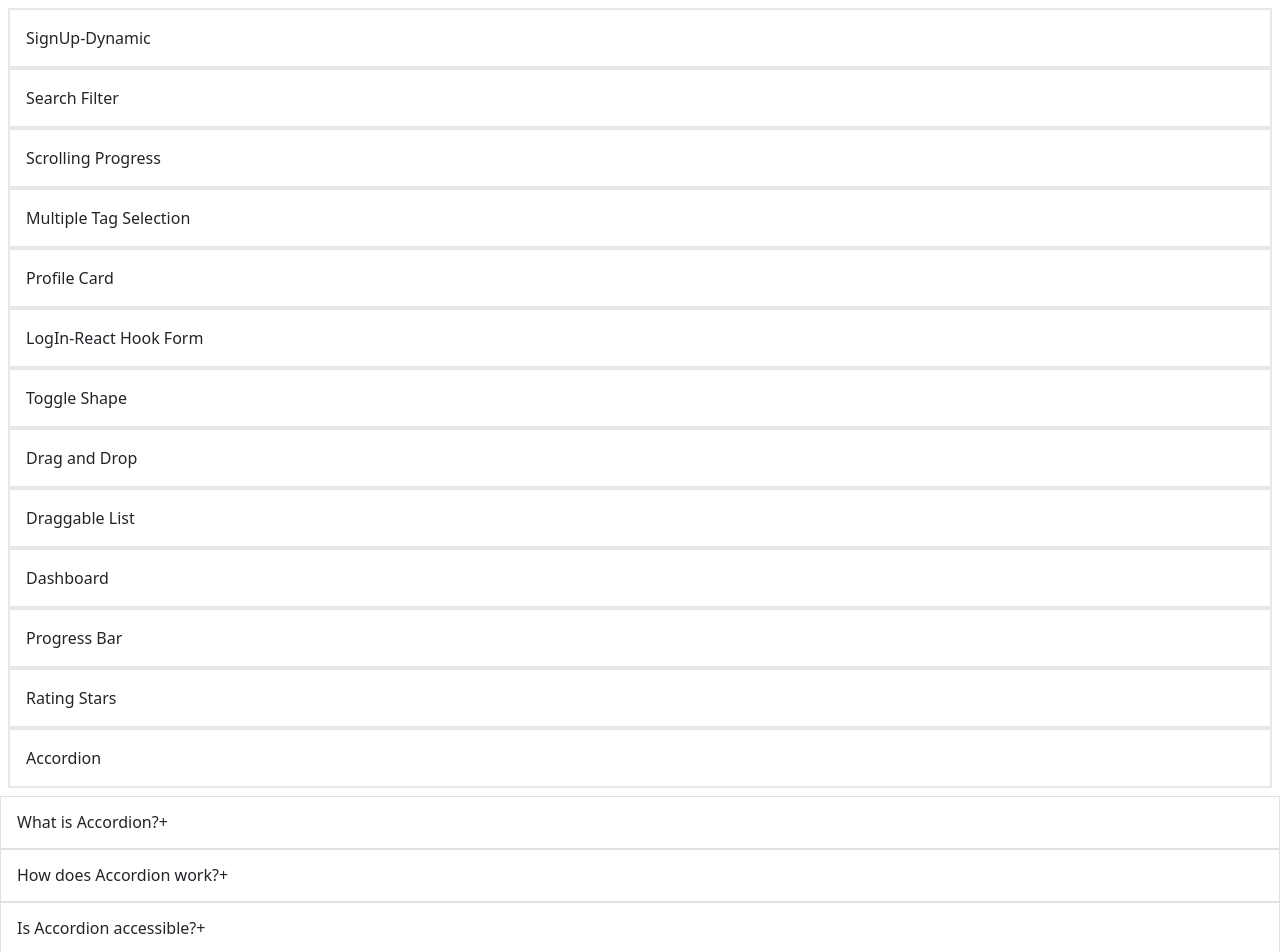
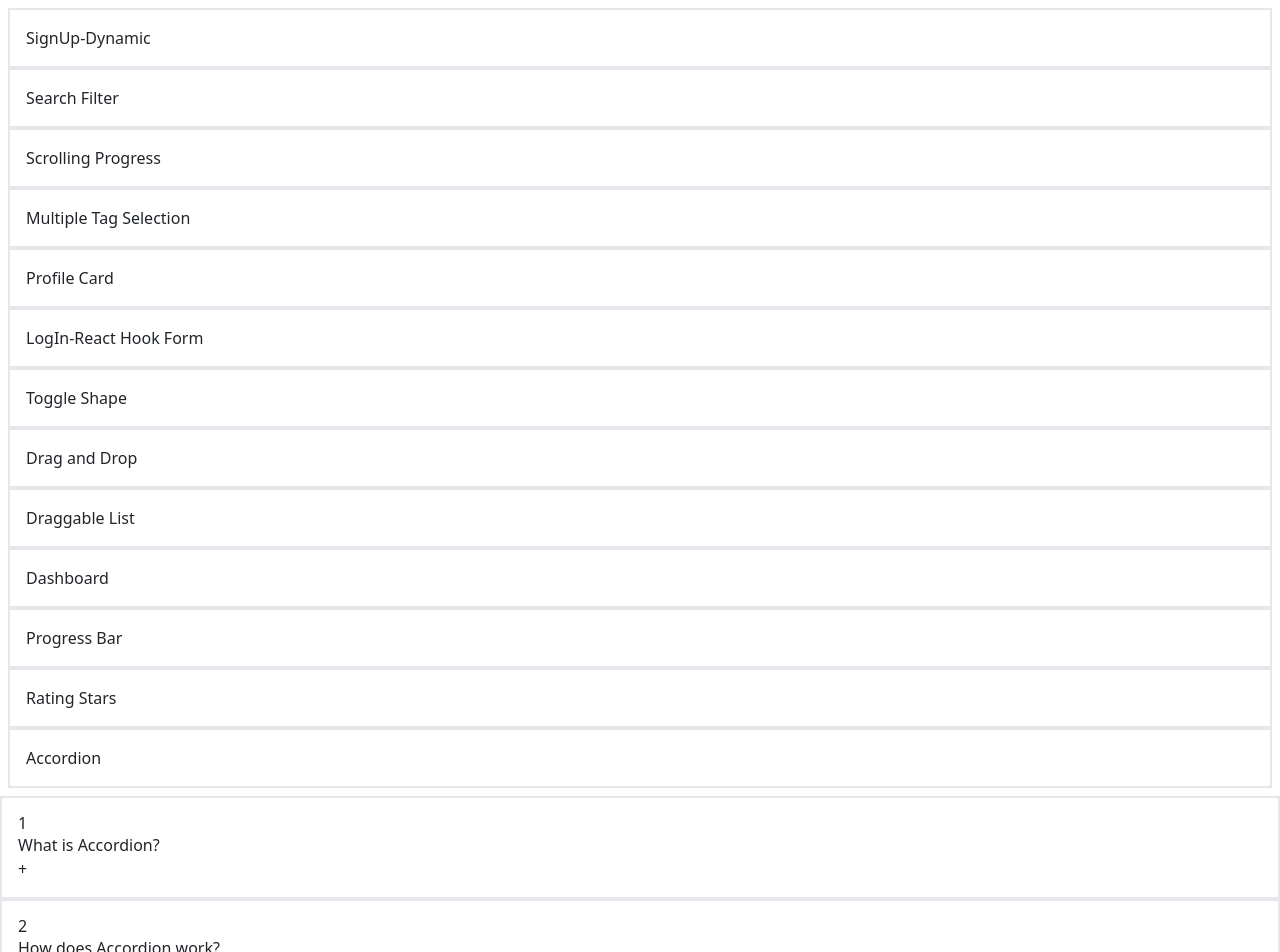
Before and after one commit to mujibulhaquetanim/componentGallery, a React (Vite) app in the folder withReact/: page /accordion in a window 1280 px wide. Shown: the top 952 px of the page. Built offline with nearby package versions, Linux system fonts and the light colour scheme.

Commit message:
Accordion->onClickAccordion, dynamic Css added + id used in the component

```diff
--- a/withReact/src/components/Accordion/Accordion.tsx
+++ /dev/null
@@ -1,19 +0,0 @@
-import { useState } from "react";
-import { IFaq } from "./dummyFAQ";
-export default function Accordion({ question, answer }: IFaq) {
-  const [show, setShow] = useState<boolean>(false);
-  return (
-    <div className="border relative p-3 w-1/3">
-      <h1>
-        {question}
-        <button
-          className="absolute right-0 text-2xl"
-          onClick={() => setShow(!show)}
-        >
-          {show ? "-" : "+"}
-        </button>
-      </h1>
-      {show ? <p>{answer}</p> : ""}
-    </div>
-  );
-}
--- a/withReact/src/components/Accordion/FaqSection.tsx
+++ b/withReact/src/components/Accordion/FaqSection.tsx
@@ -1,4 +1,4 @@
-import Accordion from "./Accordion";
+import Accordion from "./OnClickAccordion";
 import { FAQdata } from "./dummyFAQ";
 
 export default function FaqSection() {
@@ -8,6 +8,7 @@ export default function FaqSection() {
         return (
           <Accordion
             key={value.id}
+            id={value.id}
             answer={value.answer}
             question={value.question}
           />
--- /dev/null
+++ b/withReact/src/components/Accordion/OnClickAccordion.tsx
@@ -0,0 +1,27 @@
+import { useState } from "react";
+import { IFaq } from "./dummyFAQ";
+export default function Accordion({ id, question, answer }: IFaq) {
+  const [show, setShow] = useState<boolean>(false);
+  return (
+    <div
+      className={`border-2 rounded-xl p-3 w-1/3 space-y-4 border-[#bc85de] ${
+        show && "bg-[#f1ecfb]"
+      }`}
+    >
+      <div className="relative flex items-center">
+        <h1 className="text-2xl w-1/5 text-gray-500">{id}</h1>
+        <p className="w-4/5 font-bold">{question}</p>
+        <button className="absolute right-0" onClick={() => setShow(!show)}>
+          {show ? (
+            <div className="px-2 text-xl border rounded-lg bg-[#a254d0] text-white">
+              -
+            </div>
+          ) : (
+            <div className="text-xl">+</div>
+          )}
+        </button>
+      </div>
+      {show ? <p className="w-4/5 mx-auto text-justify">{answer}</p> : ""}
+    </div>
+  );
+}
```
